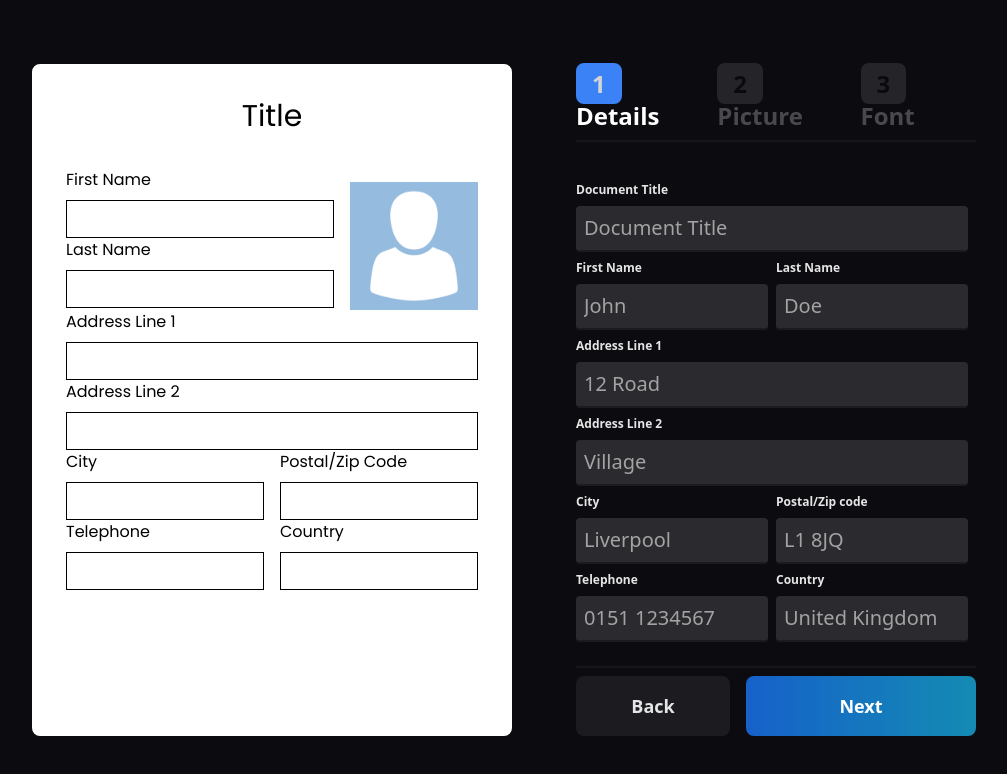
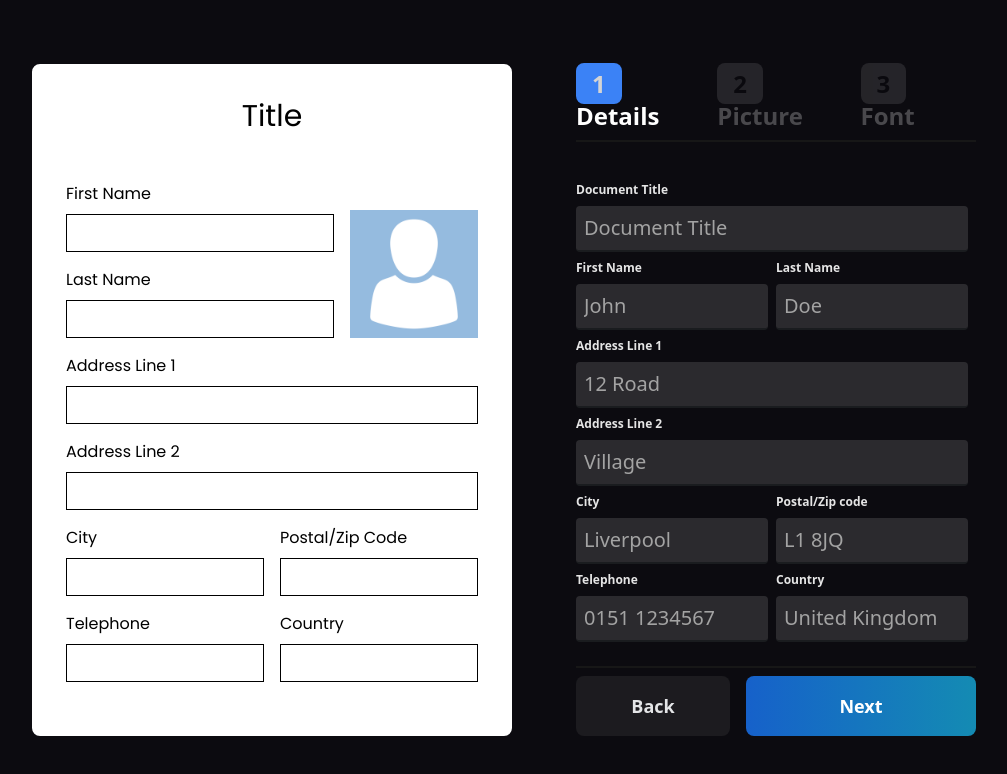
Before and after one commit to goring/pdfbuilder, a React (Create React App) app: page / in a window 1280 px wide. Shown: the top 774 px of the page, without its empty margins (144-1151 px from the left). Built offline with nearby package versions, Linux system fonts and the light colour scheme.

Commit message:
image position change and selection index

```diff
--- a/src/components/FontSelection.js
+++ b/src/components/FontSelection.js
@@ -56,7 +56,7 @@ export default function FontSelection({setFontFamily, setFontWeight, setFontSize
 
                 <div className={selectContainerStyle}>
                     <label className={selectTitleStyle}>Weight</label>
-                    <select defaultValue={3} className={selectStyle} onChange={(e) => fontWeightOnChangeHandler(e) }>
+                    <select defaultValue={0} className={selectStyle} onChange={(e) => fontWeightOnChangeHandler(e) }>
                         {Object.keys(availableWeights).map((val,idx) =>
                         (
                             <option value={idx} key={idx}>{val}</option>
@@ -66,7 +66,7 @@ export default function FontSelection({setFontFamily, setFontWeight, setFontSize
 
                 <div className={selectContainerStyle}>
                     <label className={selectTitleStyle}>Size</label>
-                    <select defaultValue={2} className={selectStyle} onChange={(e) => fontSizeOnChangeHandler(e) }>
+                    <select defaultValue={0} className={selectStyle} onChange={(e) => fontSizeOnChangeHandler(e) }>
                         {Object.keys(availableSizes).map((val,idx) =>
                         (
                             <option value={idx} key={idx}>{val}</option>
--- a/src/components/PreviewWindow.js
+++ b/src/components/PreviewWindow.js
@@ -3,10 +3,10 @@ import Placeholder from '../assets/placeholder.png'
 export default function PreviewWindow({ details }) {
 
 
-    const inputBuilder = (title, value, padding = 0) => {
+    const inputBuilder = (title, value, padding = 4) => {
         return (
             <div className={`flex flex-col w-full ${padding}`}>
-                <label className={`${details.fontFamily} ${details.fontWeight} ${details.fontSize} font-sans text-xs text-black pb-2`}>{title}</label>
+                <label className={`${details.fontFamily} ${details.fontWeight} ${details.fontSize} font-sans text-xs text-black pt-4 pb-2`}>{title}</label>
                 <p className={`${details.fontFamily} ${details.fontWeight} ${details.fontSize} text-sm border-t border-b border-l border-r border-black pl-3 p-1 ${value ? "pb-2" : "pb-8"}`}>{value}</p>
             </div>
         )
@@ -22,12 +22,12 @@ export default function PreviewWindow({ details }) {
                         <div className="flex justify-around mb-8">
                             <h1 className={`text-3xl ${details.fontFamily}`}>{details.documentTitle === "" ? "Document Title" : details.documentTitle}</h1>
                         </div>
-                        <div className="flex flex-row justify-around w-full">
+                        <div className="flex flex-row justify-around items-end w-full">
                             <div className="flex flex-col justify-evenly m-auto w-full">
                                 {inputBuilder('First Name', details.firstName, "pr-4")}
                                 {inputBuilder('Last Name', details.lastName, "pr-4")}
                             </div>
-                            <img className="h-32 w-32 mt-4" src={details.image ? details.image : Placeholder}></img>
+                            <img className="h-32 w-32 " alt="person" src={details.image ? details.image : Placeholder}></img>
                         </div>
                         <div className="flex flex-row justify-between">
                             {inputBuilder('Address Line 1', details.addressLine1)}
```
Also changed, not shown: 1 other file (tests, documents, lock files or other folders).
